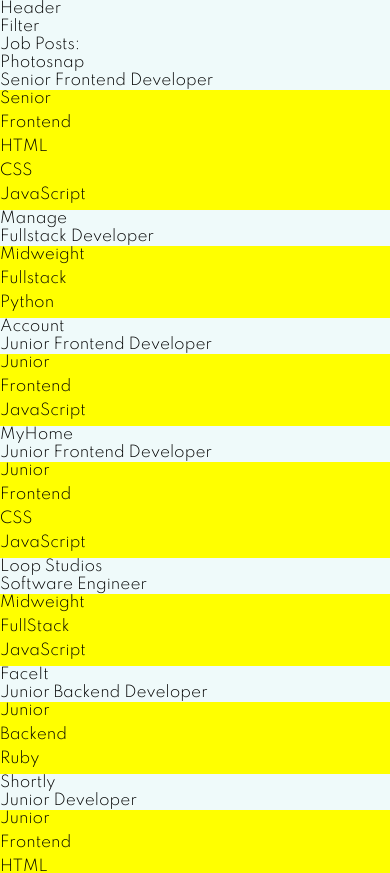
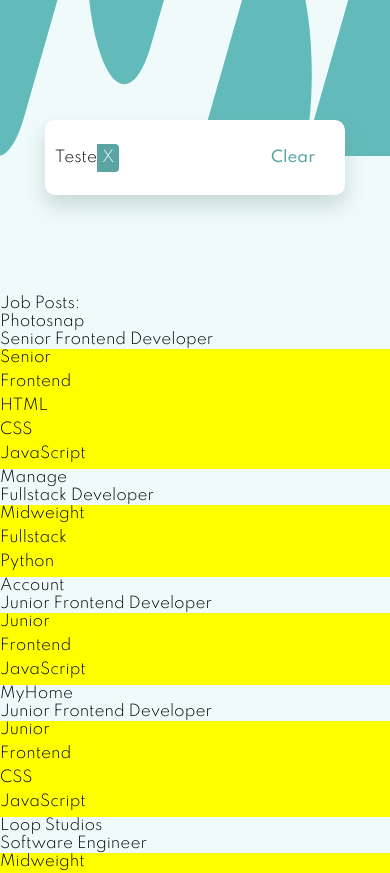
Before and after one commit to carloscasciano/static-jobs-listing, a React (Create React App) app: page / in a window 390 px wide. Shown: the top 873 px of the page. Built offline with nearby package versions, Linux system fonts and the light colour scheme.

Commit message:
Add filter tablets base styles and filter area

```diff
--- a/src/components/header/Header.js
+++ b/src/components/header/Header.js
@@ -1,10 +1,20 @@
 import React from "react";
+import FilterTablet from "../tablet/FilterTablet"
+import {HeaderContainer, FilterContainer, FilterTabletsContainer, ClearContainer} from "./headerStyles"
 
-export default function Header() {
+export default function Header(props) {
   return (
-    <div>
-      <p>Header</p>
-      <p>Filter</p>
-    </div>
+    <HeaderContainer>
+      <img src="/images/bg-header-desktop.svg" alt="header art"></img>
+      <FilterContainer>
+            <FilterTabletsContainer >
+                <FilterTablet />
+            </FilterTabletsContainer>
+            <ClearContainer>
+                <p>Clear</p>
+            </ClearContainer>
+      </FilterContainer>
+
+    </HeaderContainer>
   );
 }
--- /dev/null
+++ b/src/components/header/headerStyles.js
@@ -0,0 +1,40 @@
+import styled from "styled-components";
+
+export const HeaderContainer = styled.div`
+  width: 100%;
+  display: flex;
+  flex-direction: column;
+  justify-content: center;
+  align-items: center;
+  img {
+    width: 100%;
+    height: 156px;
+  }
+`;
+
+export const FilterContainer = styled.div`
+  width: 77%;
+  height: 75px;
+  display: flex;
+  justify-content: space-between;
+  align-items: center;
+  border-radius: 10px;
+  background-color: white;
+  margin-top: -36px;
+  -webkit-box-shadow: 0px 11px 20px 0px rgba(123, 142, 142, 0.3);
+  -moz-box-shadow: 0px 11px 20px 0px rgba(123, 142, 142, 0.3);
+  box-shadow: 0px 11px 20px 0px rgba(123, 142, 142, 0.3);
+`;
+
+export const FilterTabletsContainer = styled.div`
+  display: flex;
+  justify-content: flex-start;
+`;
+
+export const ClearContainer = styled.div`
+  padding: 0 30px 0 0;
+  p {
+    color: hsl(180, 29%, 50%);
+    font-weight: 500;
+  }
+`;
--- a/src/components/jobPost/JobPost.js
+++ b/src/components/jobPost/JobPost.js
@@ -8,14 +8,9 @@
   filteredItems,
   handleFilteredItems,
 }) {
-  console.log(filteredJobArrayBuilder(dummyJobs[0]));
-
-  console.log(
-    checkArraySubset(filteredItems, filteredJobArrayBuilder(dummyJobs[0]))
-  );
 
   return filteredItems.length === 0 ? (
-    <div>
+    <div style={{marginTop: "100px"}}>
       <p>Job Posts:</p>
       {dummyJobs.map((j) => (
         <div key={Math.random()}>
--- /dev/null
+++ b/src/components/tablet/FilterTablet.js
@@ -0,0 +1,16 @@
+import React from 'react'
+import {FilterTabletContainer} from "./tabletsStyles"
+
+export default function FilterTablet(props) {
+    return (
+        <FilterTabletContainer>
+            <div className="textHolder">
+               <p>Teste</p>
+            </div>
+            <div className="iconHolder">
+                <p>X</p>
+            </div>
+
+        </FilterTabletContainer>
+    )
+}
--- /dev/null
+++ b/src/components/tablet/tabletsStyles.js
@@ -0,0 +1,27 @@
+import styled from "styled-components"
+
+export const FilterTabletContainer = styled.div`
+    display: flex;
+    justify-content: center;
+    align-items: center;
+    min-height: 35px;
+    margin: 10px;
+    hsl(180, 29%, 50%)
+    .textHolder {
+        display: flex;
+        align-items: center;
+        padding: 1px 15px 1px 15px;
+        border-radius: 4px 0 0 4px;
+        background-color: hsl(180, 31%, 95%);
+        color: hsl(180, 29%, 50%);
+    }
+
+    .iconHolder {
+        display: flex;
+        align-items: center;
+        padding: 5px;
+        border-radius: 0 4px 4px 0;
+        background-color: hsl(180, 29%, 50%);
+        color: hsl(180, 31%, 95%)
+    }
+`
```
